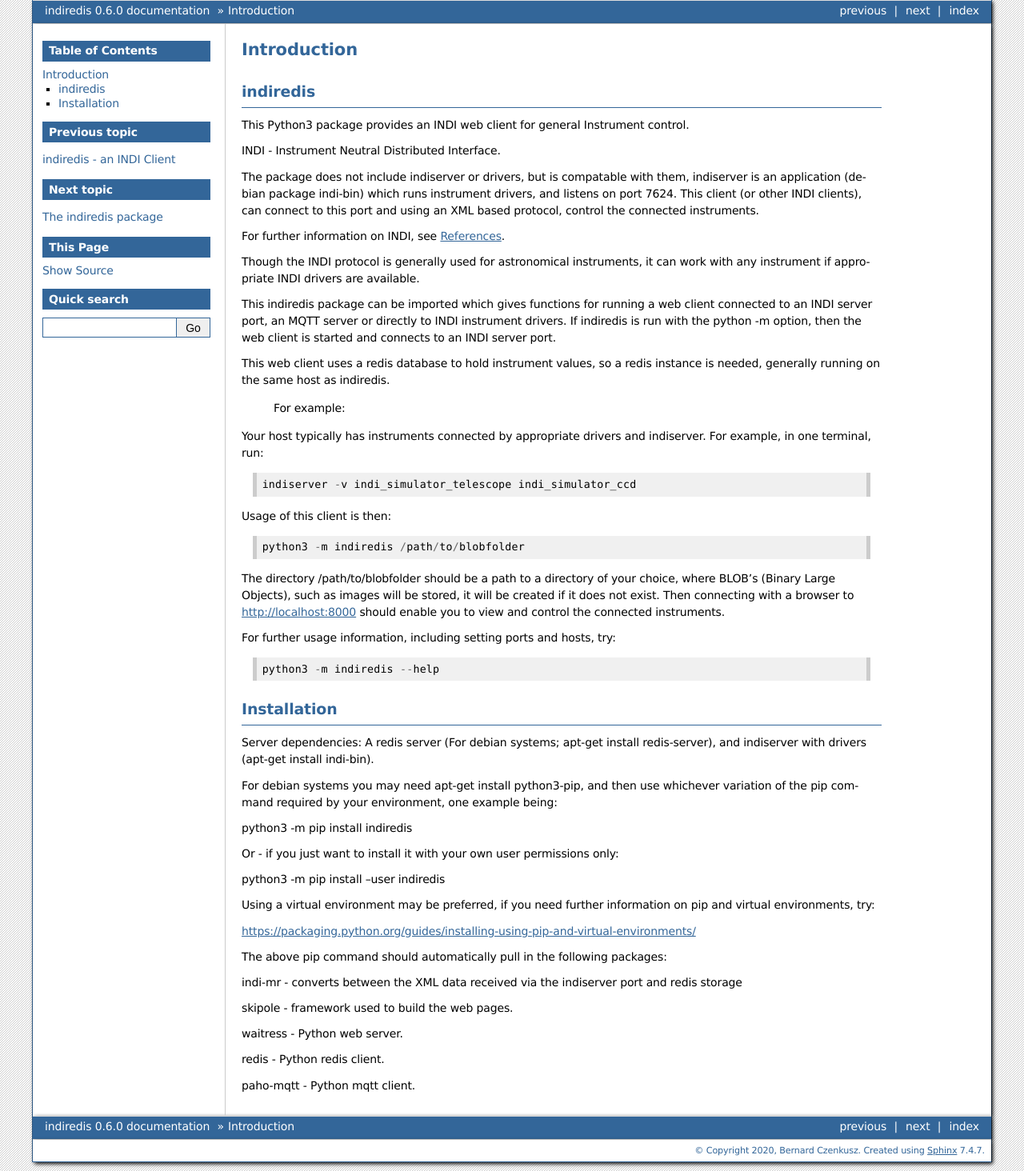
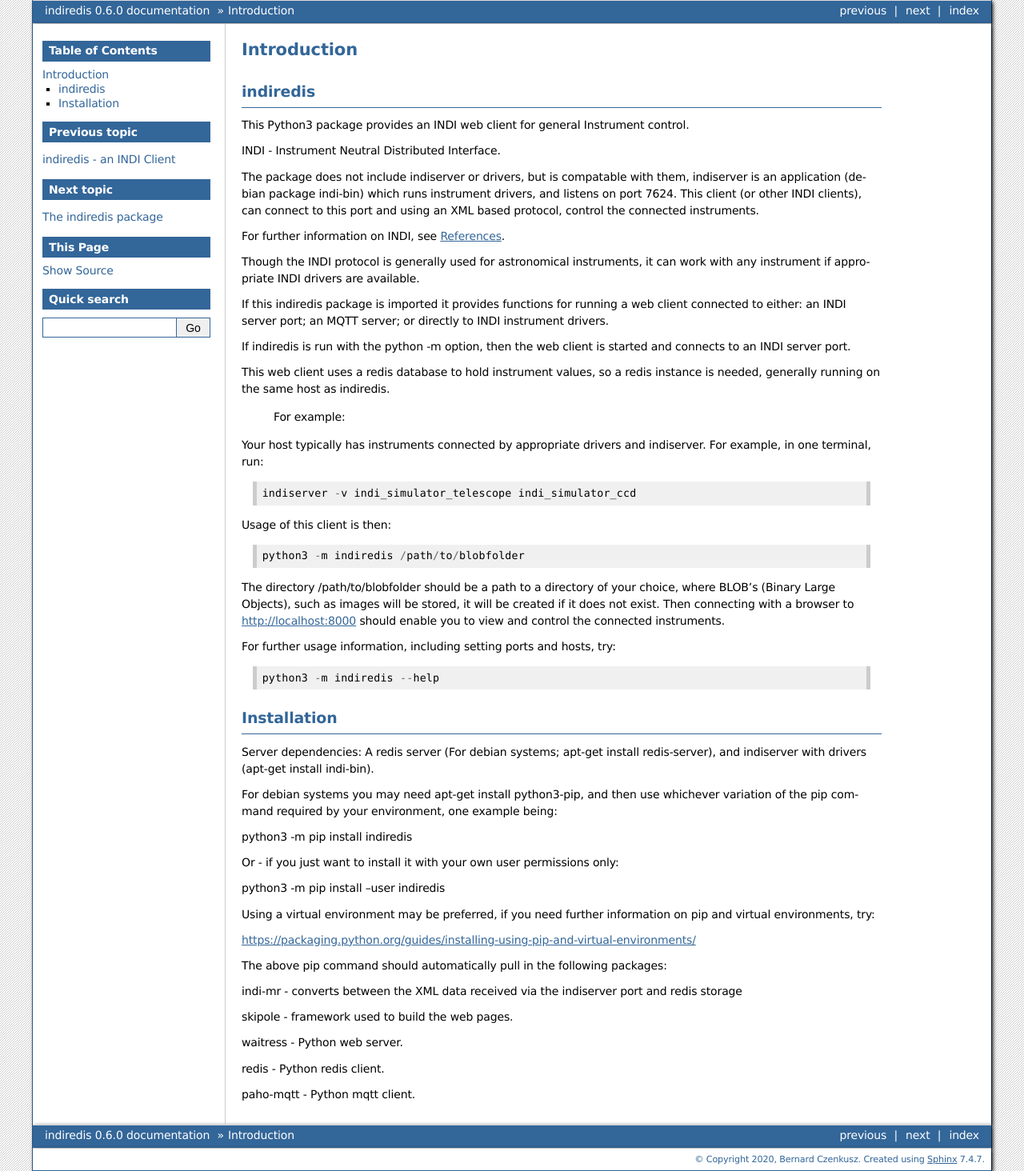
Before and after one commit to bernie-skipole/indi, a Sphinx documentation site: the page built from docs/source/usage/introduction.rst, in a window 1280 px wide. Shown: the whole page at 80% size. Built offline with Sphinx 7.4.7, drawn with Linux system fonts in a browser that asks for light colours.

Commit message:
some further doc changes

```diff
--- a/docs/source/usage/introduction.rst
+++ b/docs/source/usage/introduction.rst
@@ -15,7 +15,9 @@
 
 Though the INDI protocol is generally used for astronomical instruments, it can work with any instrument if appropriate INDI drivers are available.
 
-This indiredis package can be imported which gives functions for running a web client connected to an INDI server port, an MQTT server or directly to INDI instrument drivers. If indiredis is run with the python -m option, then the web client is started and connects to an INDI server port.
+If this indiredis package is imported it provides functions for running a web client connected to either: an INDI server port; an MQTT server; or directly to INDI instrument drivers.
+
+If indiredis is run with the python -m option, then the web client is started and connects to an INDI server port.
 
 This web client uses a redis database to hold instrument values, so a redis instance is needed, generally running on the same host as indiredis.
 
```
Also changed, not shown: README.md (+3 -1 lines).
